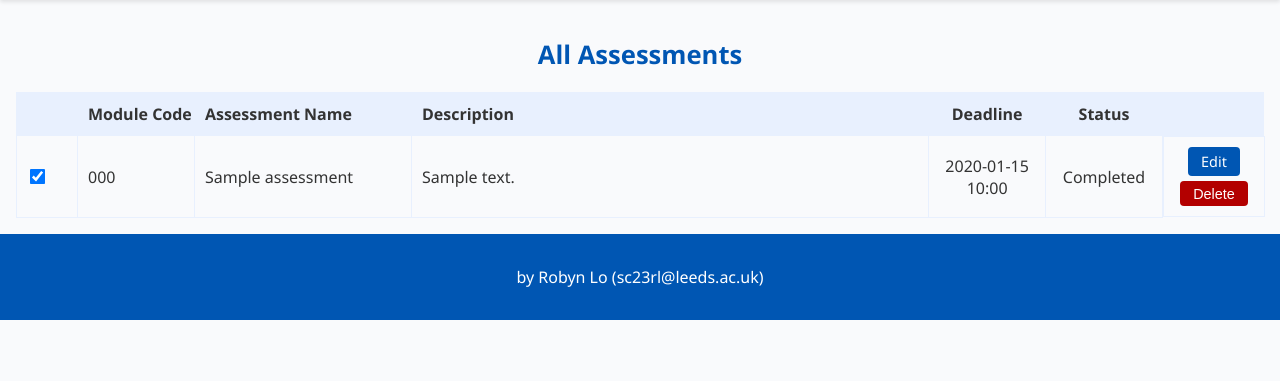
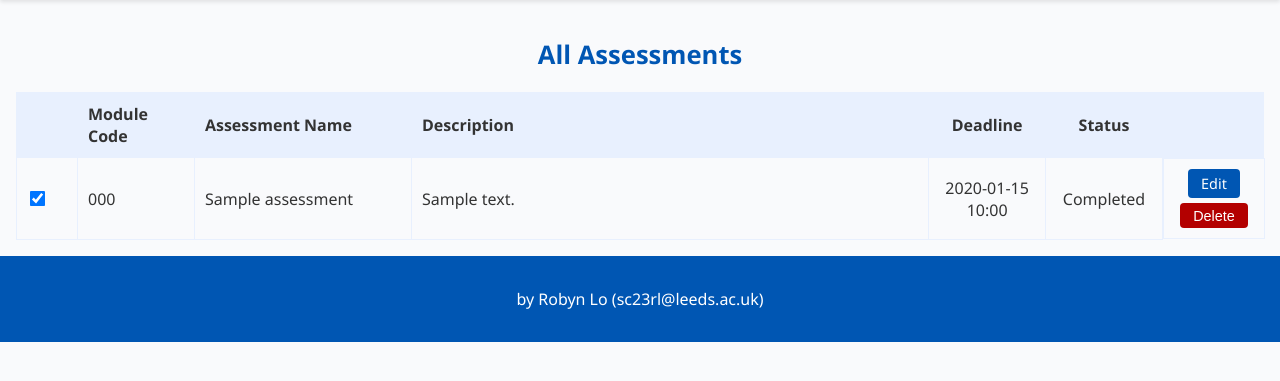
Before and after one commit to loyiwen/FlaskToDoApp, a Flask app: page / in a window 1280 px wide. Shown: the part 137-518 px from the top of the page. Run offline with Flask 3, Linux system fonts and the light colour scheme; tables that the repository leaves empty hold one stand-in row (values such as "Sample post").

Commit message:
feat: enabled word wrapping within table cells

```diff
--- a/static/css/layout.css
+++ b/static/css/layout.css
@@ -44,14 +44,20 @@ main {
 
 .assessment-table th:nth-child(2), .assessment-table td:nth-child(2) {
     width: 10%;
+    white-space: normal;
+    overflow-wrap: break-word;
 }
 
 .assessment-table th:nth-child(3), .assessment-table td:nth-child(3) {
     width: 20%;
+    white-space: normal;
+    overflow-wrap: break-word;
 }
 
 .assessment-table th:nth-child(4), .assessment-table td:nth-child(4) {
     width: 50%;
+    white-space: normal;
+    overflow-wrap: break-word;
 }
 
 .assessment-table th:nth-child(5), .assessment-table td:nth-child(5) {
```
